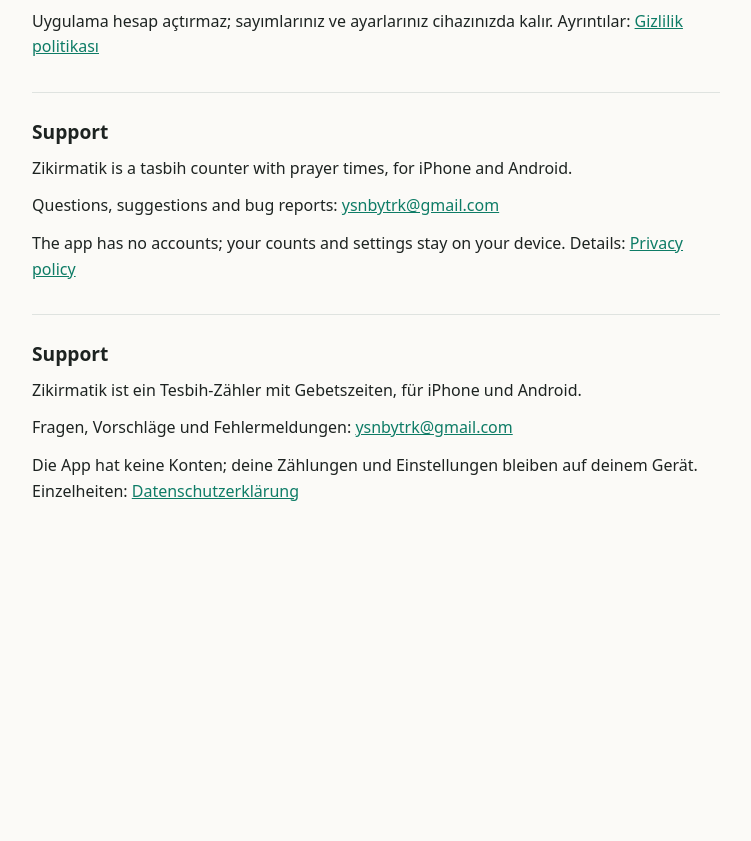
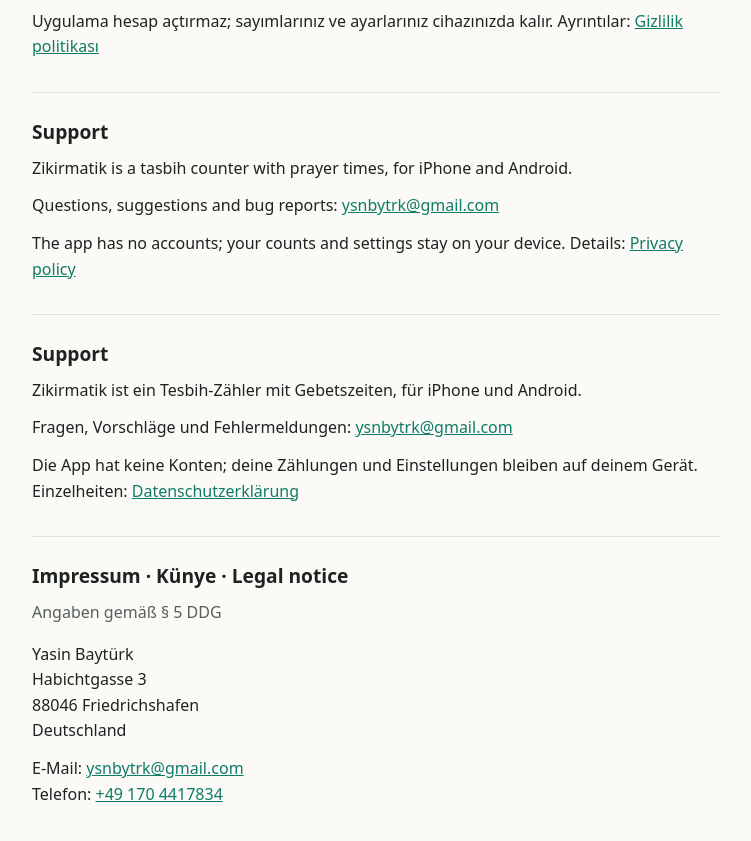
Before and after one commit to ysnbytrk/ysnbytrk.github.io, a plain HTML site: page zikirmatik/index.html in a window 1280 px wide. Shown: the part 193-1034 px from the top of the page, without its empty margins (264-1015 px from the left). Before the commit the page ends 800 px from the top, so only its background shows below. Drawn offline with Linux system fonts and the light colour scheme.

Commit message:
Zikirmatik: imprint on the support page, linked from the privacy policy

```diff
--- a/zikirmatik/index.html
+++ b/zikirmatik/index.html
@@ -65,6 +65,13 @@
     <p>Fragen, Vorschläge und Fehlermeldungen: <a href="mailto:ysnbytrk@gmail.com">ysnbytrk@gmail.com</a></p>
     <p>Die App hat keine Konten; deine Zählungen und Einstellungen bleiben auf deinem Gerät. Einzelheiten: <a href="privacy/#de">Datenschutzerklärung</a></p>
   </section>
+
+  <section id="impressum" lang="de">
+    <h2>Impressum · Künye · Legal notice</h2>
+    <p class="meta">Angaben gemäß § 5 DDG</p>
+    <p>Yasin Baytürk<br>Habichtgasse 3<br>88046 Friedrichshafen<br>Deutschland</p>
+    <p>E-Mail: <a href="mailto:ysnbytrk@gmail.com">ysnbytrk@gmail.com</a><br>Telefon: <a href="tel:+491704417834">+49 170 4417834</a></p>
+  </section>
 </main>
 </body>
 </html>
```
Also changed, not shown: zikirmatik/privacy/index.html (+2 -0 lines).
